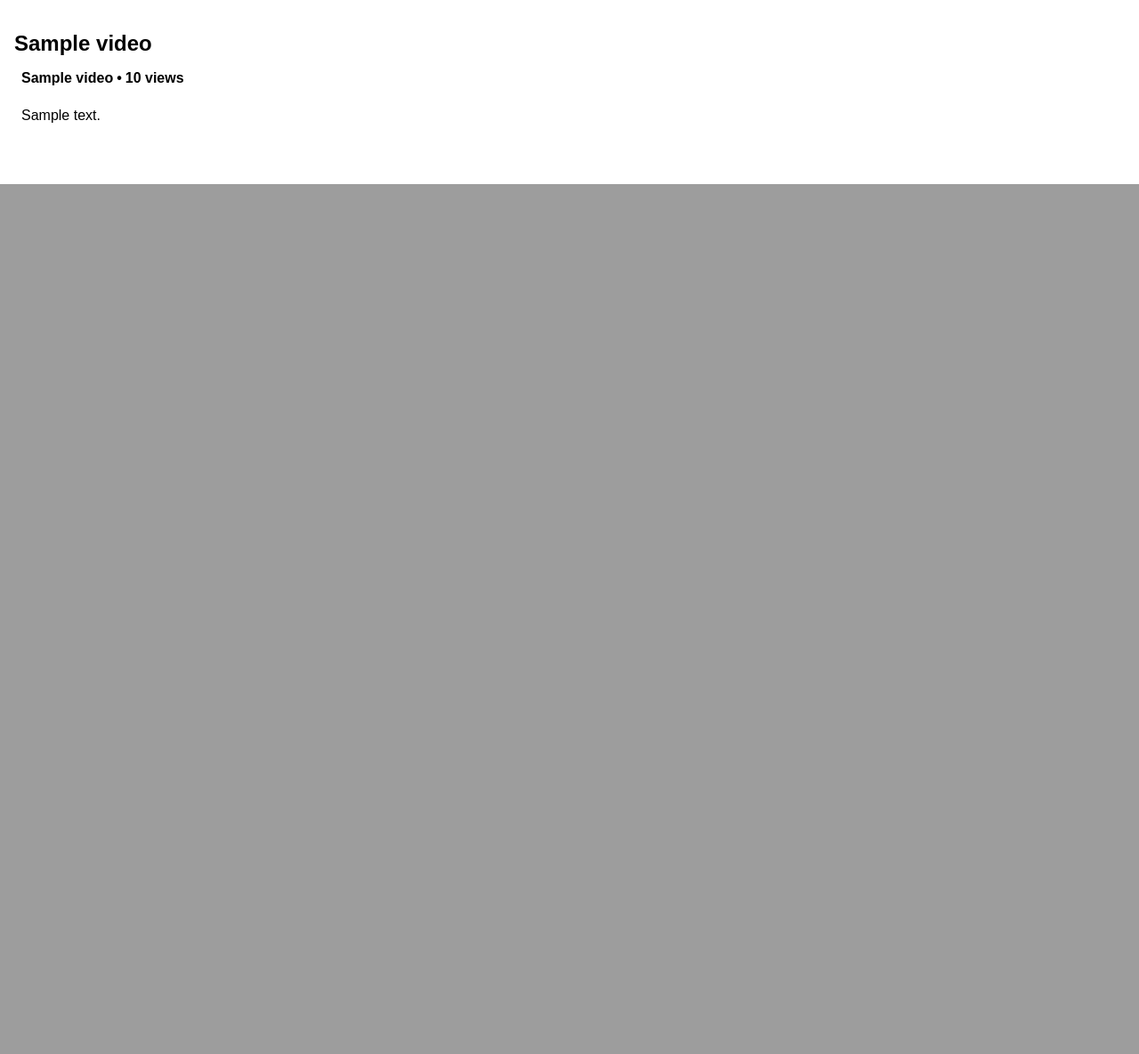
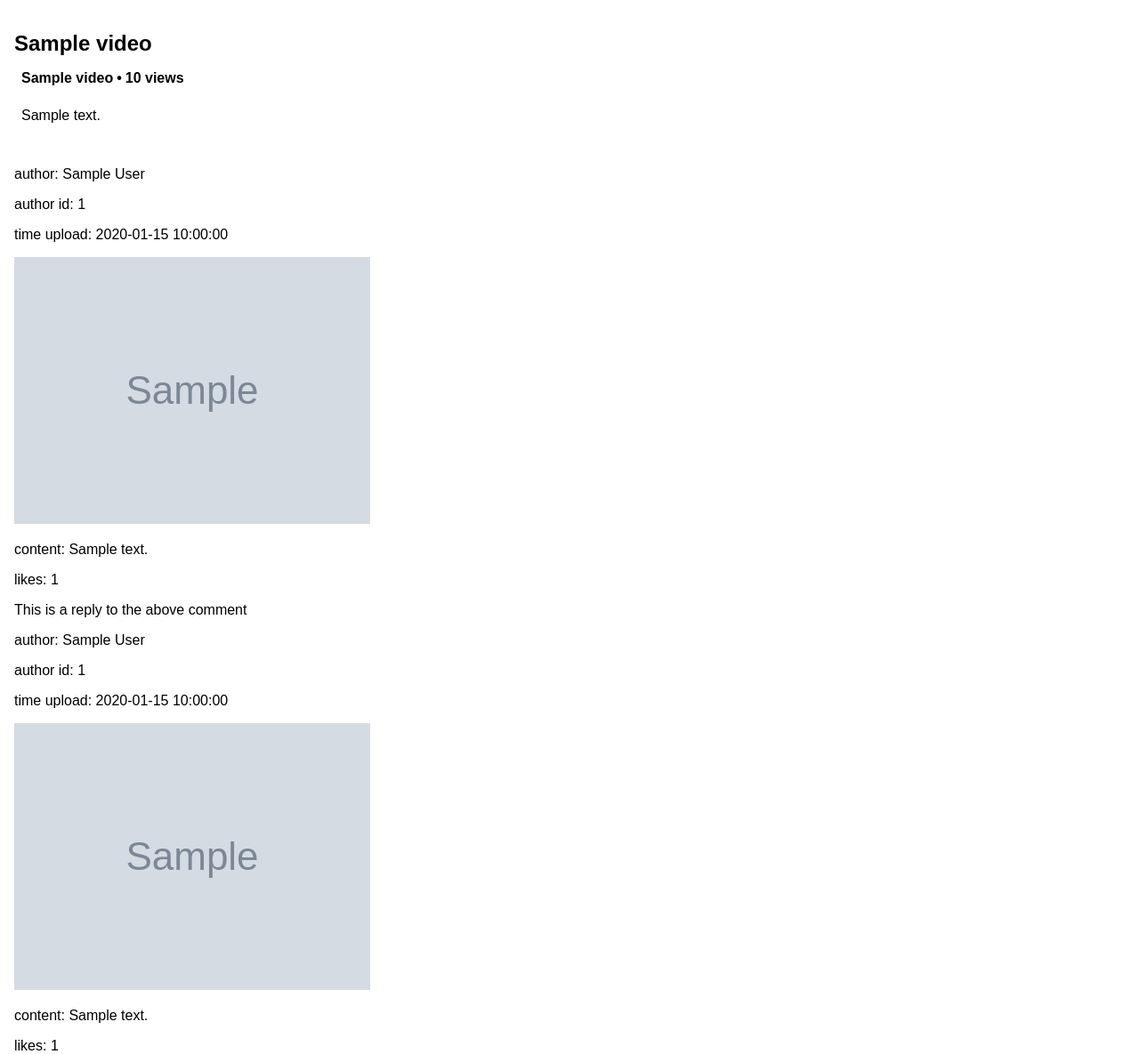
Before and after one commit to lucadye/subscribed_channels_only_youtube_frontend, a Flask app: template app/templates/video_page.html in a window 1280 px wide. Shown: the part 676-1861 px from the top of the page at 89% size. Before the commit the page ends 883 px from the top, so only its background shows below. Run offline with Flask 3, Linux system fonts and the light colour scheme; the template is opened without the code that fills it: most values are stand-ins (such as "Sample title", 1, 10 or a date in 2020); grey boxes marked "Sample" are stand-in pictures.

Commit message:
send comments' data to frontend (no graphic design)

```diff
--- a/app/templates/video_page.html
+++ b/app/templates/video_page.html
@@ -17,5 +17,32 @@
         <p>{{ video.views }} views</p>
     </div>
     <p class="description read-more">{{ video.description }}</p>
+
+    <div class="comments-section">
+        {% for comment in comments %}
+            <div class="comment-box">
+                <div class="comment" id="comment-{{ comment.id }}">
+                    <p>author: {{ comment.author }}</p>
+                    <p>author id: {{ comment.author_id }}</p>
+                    <p>time upload: {{ comment.time_str }}</p>
+                    <img src="{{ comment.author_thumbnail_url }}">
+                    <p>content: {{ comment.text }}</p>
+                    <p>likes: {{ comment.like_count }}</p>
+                </div>
+
+                {% for reply in comment.replies %}
+                    <div class="reply" id="comment-{{ reply.id }}">
+                        <p>This is a reply to the above comment</p>
+                        <p>author: {{ reply.author }}</p>
+                        <p>author id: {{ reply.author_id }}</p>
+                        <p>time upload: {{ reply.time_str }}</p>
+                        <img src="{{ reply.author_thumbnail_url }}">
+                        <p>content: {{ reply.text }}</p>
+                        <p>likes: {{ reply.like_count }}</p>
+                    </div>
+                {% endfor %}
+            </div>
+        {% endfor %}
+    </div>
 </div>
 {% endblock %}
```
Also changed, not shown: app/routes.py (+5 -2 lines).
